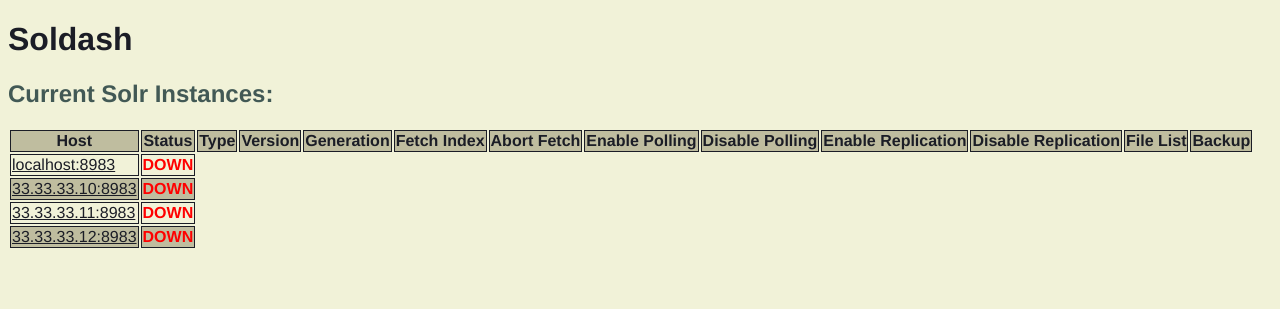
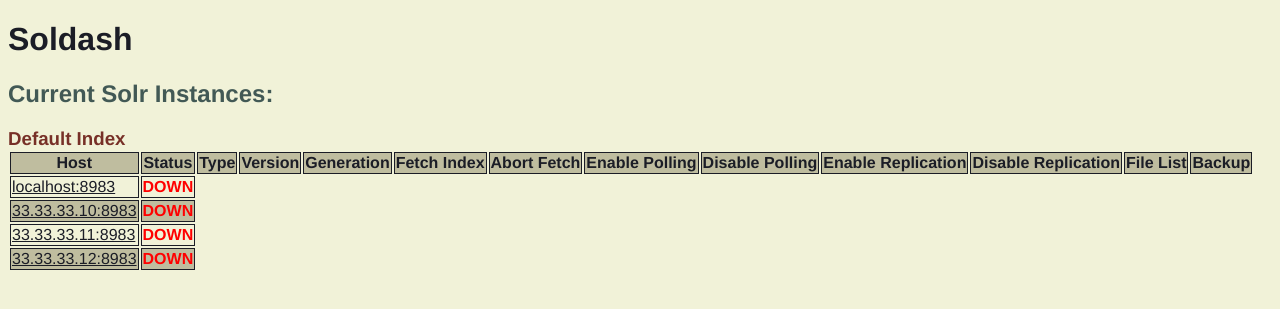
Before and after one commit to lucasjosh/soldash, a Flask app: page / in a window 1280 px wide. Shown: the top 309 px of the page. Run offline with Flask 2, Linux system fonts and the light colour scheme; data that the repository does not hold is empty.

Commit message:
Alpha support for multicore solr setups. Yet to be tested fully.

```diff
--- a/soldash/dashboard.py
+++ b/soldash/dashboard.py
@@ -11,13 +11,16 @@ app = Flask(__name__)
 
 @app.route('/')
 def homepage():
-    initialise()
-    return render_template('homepage.html', c=c)
+    indexes = initialise()
+    return render_template('homepage.html', indexes=indexes, c=c)
 
 @app.route('/execute/<command>', methods=['POST'])
 def execute(command):
     hostname = request.form['host']
     port = request.form['port']
+    index = request.form['index']
+    if index == 'null':
+        index = None
     auth = {}
     params = {}
     try:
@@ -32,7 +35,7 @@ def execute(command):
     host = {'hostname': hostname,
             'port': port,
             'auth': auth}
-    return jsonify(query_solr(host, command, params=params))
+    return jsonify(query_solr(host, command, index, params=params))
 
 @app.route('/refresh', methods=['GET'])
 def refresh():
@@ -40,19 +43,31 @@ def refresh():
     return jsonify(c)
 
 def initialise():
-    for host in c['hosts']:
-        details = query_solr(host, 'details')
-        if details['status'] == 'ok':
-            host['details'] = details['data']
-        elif details['status'] == 'error':
-            host['details'] = None
-            host['error'] = details['data']
+    retval = {}
+    for index in c['indexes']:
+        retval[index] = []
+        for host in c['hosts']:
+            details = query_solr(host, 'details', index)
+            if details['status'] == 'ok':
+                host['details'] = details['data']
+            elif details['status'] == 'error':
+                host['details'] = None
+                host['error'] = details['data']
+            retval[index].append(host)
+    return retval
 
-def query_solr(host, command, params=None):
+def query_solr(host, command, index, params=None):
     socket.setdefaulttimeout(2)
-    url = 'http://%s:%s/solr/replication?command=%s&wt=json' % (host['hostname'],
-                                                                host['port'],
-                                                                command)
+    if index:
+        url = 'http://%s:%s/solr/%s/replication?command=%s&wt=json' % (host['hostname'],
+                                                                       host['port'],
+                                                                       index,
+                                                                       command)
+    else:
+        url = 'http://%s:%s/solr/replication?command=%s&wt=json' % (host['hostname'],
+                                                                    host['port'],
+                                                                    command)
+
     if params:
         for key in params:
             url += '&%s=%s' % (key, params[key])
@@ -70,10 +85,11 @@ def query_solr(host, command, params=None):
                   'data': simplejson.load(conn)}
     except urllib2.HTTPError, e:
         retval = {'status': 'error',
-                'data': 'auth'}
+                  'data': 'auth'}
     except urllib2.URLError, e:
         retval = {'status': 'error',
-                'data': 'down'}
+                  'data': 'down'}
+    print str(retval)
     return retval
 
 if __name__ == '__main__':
--- a/soldash/settings.py
+++ b/soldash/settings.py
@@ -14,7 +14,9 @@ c['hosts'] = [
                   'port': 8983,
                   'auth': {'username': 'test', 'password': 'test'}}
              ]
-c['indexes'] = []
+c['indexes'] = {
+                None: []
+               }
 c['commands'] = [
                     {'command': 'fetchindex', 'title': 'Fetch Index'},
                     {'command': 'abortfetch', 'title': 'Abort Fetch'},
--- a/soldash/static/css/base.css
+++ b/soldash/static/css/base.css
@@ -21,8 +21,13 @@ a {
 	color: #1b1d26;
 }
 
-h2,h3,h4,h5,h6 {
+h2,h4,h5,h6 {
 	color: #425955;
+}
+
+h3 {
+	color: #773027;
+	margin-bottom: 0;
 }
 
 .instances td, th {
--- a/soldash/static/js/instances_table.js
+++ b/soldash/static/js/instances_table.js
@@ -1,12 +1,15 @@
 function initialise() {
-	compareSlaveVersionsWithMaster();
+	var instances_tables = $('.instances');
+	for(var i=0; i<instances_tables.length; i++) {
+		compareSlaveVersionsWithMaster(instances_tables[i].id);
+	}
 }
 
 function command_click(command, host, element_id) {
 	/**
 	 * command: solr command to be executed
 	 * host: of the form
-	 *   {hostname: 'localhost', port: 8888, auth: {username: 'abc', password: 'def'}}
+	 *   {hostname: 'localhost', port: 8888, auth: {username: 'abc', password: 'def'}, index: 'indexname'}
 	 * element_id: id of the element that was clicked to trigger this function
 	 */
 	changeIcon(element_id, 'working');
@@ -18,10 +21,11 @@ function command_click(command, host, element_id) {
 	if(command === 'filelist') {
 		params += '&indexversion=' + getIndexVersionFromElementID(element_id);
 	}
+	console.log(host);
 	$.ajax({
 	  url: '/execute/' + command,
 	  type: 'POST',
-	  data: 'host=' + host['hostname'] + '&port=' + host['port'] + auth + params,
+	  data: 'host=' + host['hostname'] + '&port=' + host['port'] + '&index=' + host['index'] + auth + params,
 	  success: function(data, status, jqXHR){
 		handleCommandResponse(command, data, status, host, element_id);
 		}
@@ -37,7 +41,6 @@ function handleCommandResponse(command, data, status, host, element_id) {
 	 * host: same as in command_click()
 	 * element_id: same as in command_click()
 	 */
-	console.log(data);
 	if(data['data']['status'] == 'ERROR') {
 		changeIcon(element_id, 'error');
 		setStatusBar(data['data']['message'], 'error', 5);
@@ -83,8 +86,9 @@ function changeIcon(element_id, new_icon) {
  * Functions for IndexVersion checking and comparisons.
  *
  */
-function compareSlaveVersionsWithMaster() {
-	var master = getMasterVersion();
+function compareSlaveVersionsWithMaster(table_id) {
+	var table = $('#' + table_id);
+	var master = getMasterVersion(table);
 	if(!master) {
 		return false;
 	}
@@ -97,10 +101,11 @@ function compareSlaveVersionsWithMaster() {
 	}
 }
 
-function getMasterVersion() {
-	var masters = $('.master');
+function getMasterVersion(table) {
+	var masters = table.find('.master');
+	var table_name = $(table).attr('id').replace('instances_','');
 	if(masters.length < 1) {
-		alert('No masters online.');
+		alert('No masters online for index ' + table_name);
 		return false;
 	}
 	var retval = areAllVersionsEqual(masters);
@@ -111,17 +116,17 @@ function getMasterVersion() {
 }
 
 function areAllVersionsEqual(cells) {
-	var master_indexes = [];
+	var index_versions = [];
 	for(var i=0; i<cells.length; i++) {
 		var row_id = getRowID(cells[i]);
-		master_indexes.push(getIndexVersion(row_id));
+		index_versions.push(getIndexVersion(row_id));
 	}
 	var last_entry;
-	for(var i=0; i<master_indexes.length; i++) {
+	for(var i=0; i<index_versions.length; i++) {
 		if (i==0) {
-			last_entry = master_indexes[i];
+			last_entry = index_versions[i];
 		} else {
-			if(master_indexes[i] !== last_entry) {
+			if(index_versions[i] !== last_entry) {
 				return false;
 			}
 		}
@@ -138,7 +143,7 @@ function getIndexVersion(row_id) {
 	return $('#' + row_id).children('.version').text();
 }
 function getIndexVersionFromElementID(element_id) {
-	return getIndexVersion(getRowID($('#' + element_id)))
+	return getIndexVersion(getRowID($('#' + element_id)));
 }
 
 /**
--- a/soldash/templates/homepage.html
+++ b/soldash/templates/homepage.html
@@ -10,7 +10,15 @@
 		<div class="hidden" id="statusbar"></div>
 		<h1>Soldash</h1>
 		<h2>Current Solr Instances:</h2>
-		<table class="instances">
+		{% for index in indexes %}
+			<h3>
+				{% if index %}
+					{{index}}
+				{% else %}
+					Default Index
+				{% endif %}
+			</h3>
+			<table class="instances" id="instances_{{index}}">
 				<tr>
 					<th>Host</th>
 					<th>Status</th>
@@ -23,8 +31,8 @@
 						{% endif %}
 					{% endfor %}
 				</tr>
-			{% for host in c.hosts %}
-				{% set row_id = [host.hostname.replace('.','_'),host.port]|join('_') %}
+				{% for host in indexes[index] %}
+					{% set row_id = [index,host.hostname.replace('.','_'),host.port]|join('_') %}
 					<tr id="{{row_id}}">
 						<td class="address">
 							<a href="http://{{host.hostname}}:{{host.port}}/solr/admin">{{host.hostname}}:{{host.port}}</a>
@@ -41,13 +49,14 @@
 							<td class="generation">{{det.generation}}</td>
 							{% for command in c.commands %}
 								{% if command.title %}
-							    {% set element_id = [host.hostname.replace('.','_'),host.port,command.command]|join('_') %}
+								    {% set element_id = [index,host.hostname.replace('.','_'),host.port,command.command]|join('_') %}
 									<td class="{{command.command}}">
 										<a href="javascript:command_click('{{command.command}}',
 																			{
 																			 hostname: '{{host.hostname}}',
 																			 port: '{{host.port}}',
-																		 auth: {{host.auth}}
+																			 auth: {{host.auth}},
+																			 index: {{'null' if not index else index}}
 																			},
 																			'{{element_id}}')">
 											<div class="executebutton ready" id="{{element_id}}"> </div>
@@ -61,5 +70,6 @@
 					</tr>
 				{% endfor %}
 			</table>
+		{% endfor %}
 	</body>
 </html>
```
Lines whose indentation alone changed are shown as unchanged.
